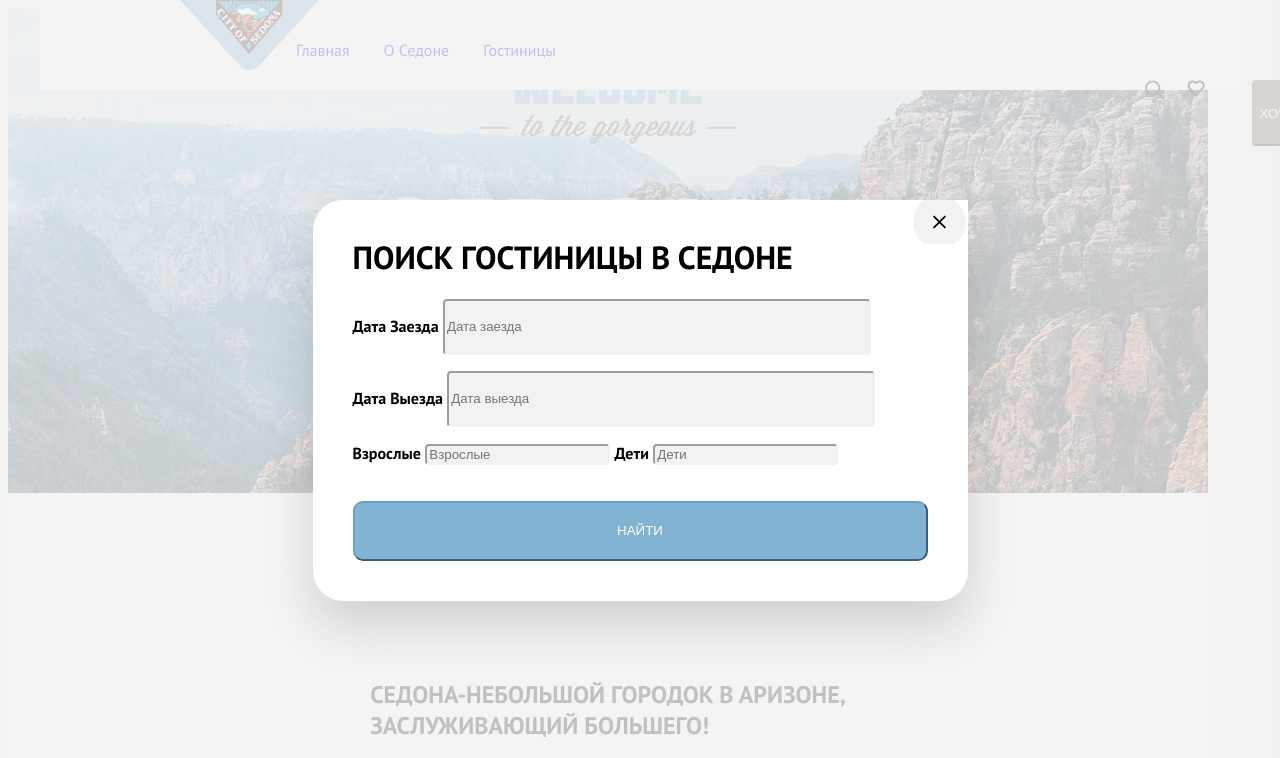
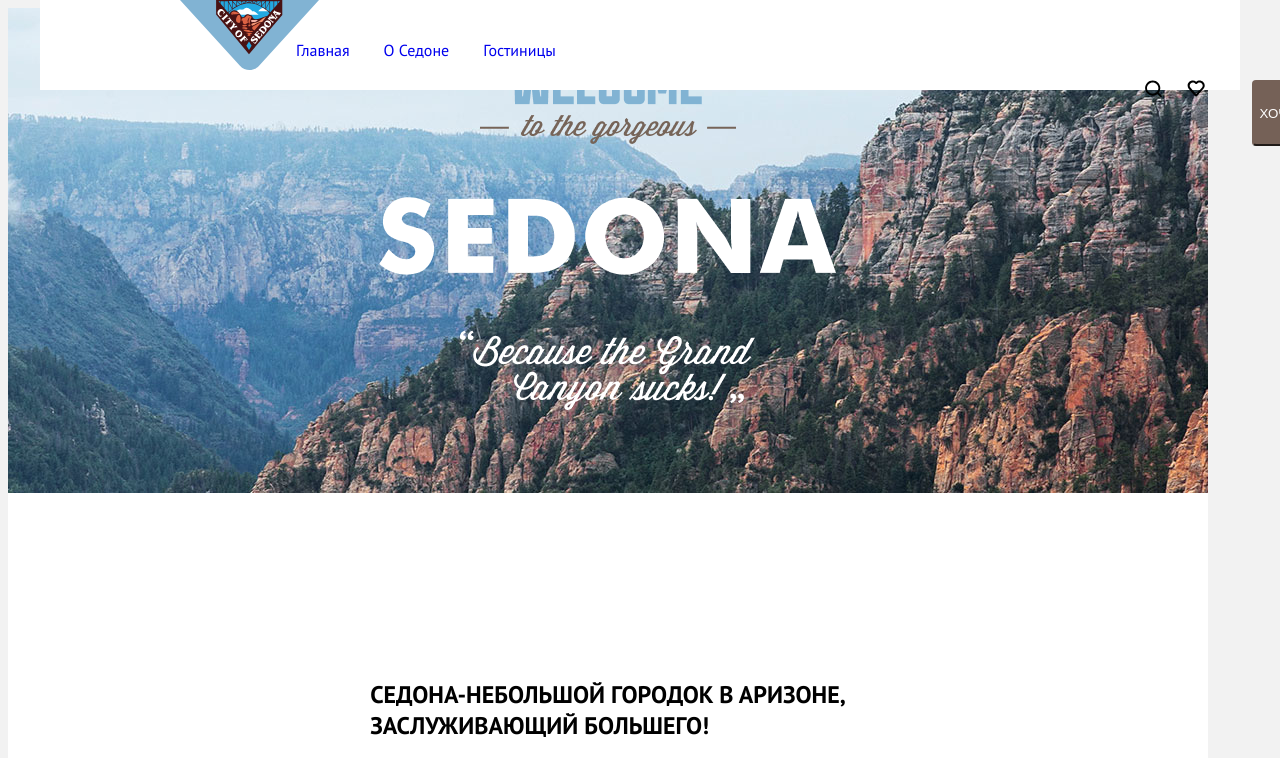
Before and after one commit to htmlacademy-htmlcss/2130003-sedona-34, a plain HTML site: page index.html in a window 1280 px wide. Shown: the top 758 px of the page. Drawn offline with Linux system fonts and the light colour scheme; files whose address does not match are found by name.

Commit message:
Update index.html

```diff
--- a/index.html
+++ b/index.html
@@ -179,7 +179,7 @@
       <a href="https://htmlacademy.ru/"><img src="images//another-images-folder/html-Academy.png"
           alt="html-academy"></a>
     </footer>
-    <div class="modal-container">
+    <div class="modal-container visually-hidden">
       <div class="modal modal-finder basic-white">
         <button class="modal-close-button">
           <span class="visually-hidden">Закрыть</span>
```
